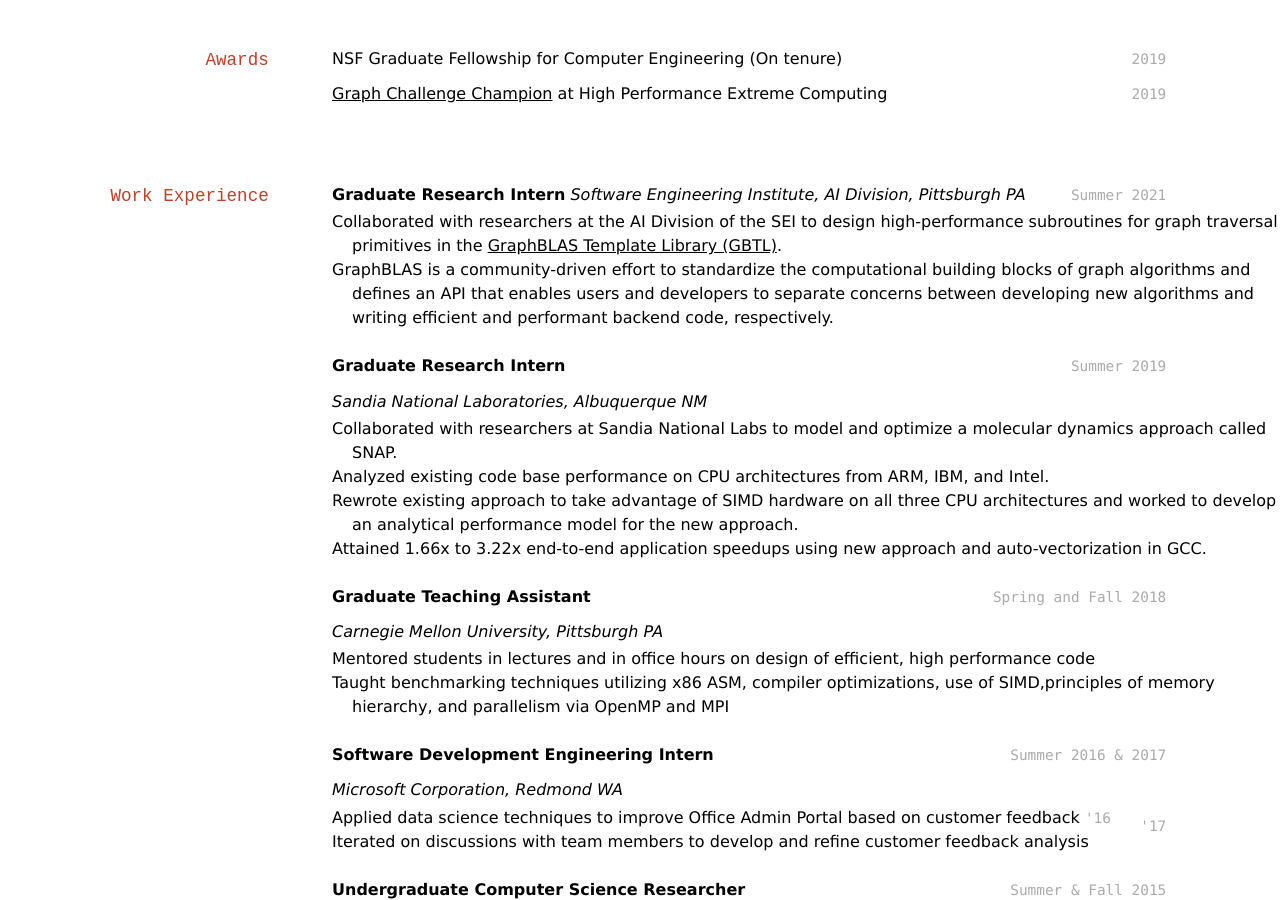
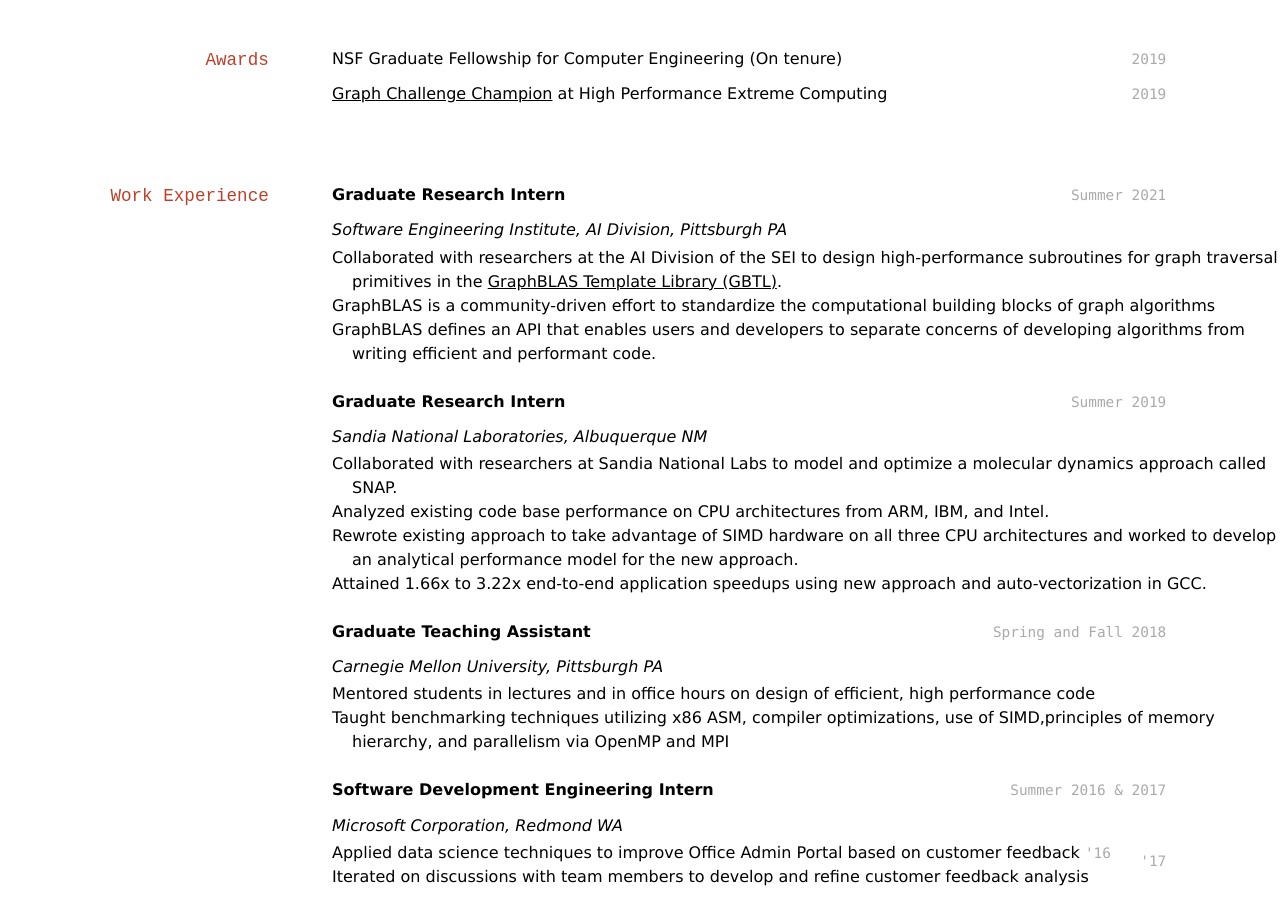
Before and after one commit to MaiaBlanco/maiablanco.github.io, a Jekyll site: the page built from resume.md, in a window 1280 px wide and 900 px high, scrolled down 1293 px. Built offline with Jekyll 4.4.1, drawn with Linux system fonts in a browser that asks for light colours; some of the changed text lies outside the part shown.

Commit message:
Fixes for resume

```diff
--- a/resume.md
+++ b/resume.md
@@ -26,7 +26,7 @@ __Rensselaer Polytechnic Institute, Troy, NY__
 
 ## Publications
 
-- \[Accepted; pending publication\] M. P. Blanco, S. McMillan, T. M. Low, "Delayed Asynchronous Iterative Graph Algorithms," to be presented at the 2021 IEEE High Performance Extreme Computing Conference (HPEC), held virtually.\\
+- \[Accepted; pending publication\] M. P. Blanco, S. McMillan, T. M. Low, "Delayed Asynchronous Iterative Graph Algorithms," to be presented at the 2021 IEEE High Performance Extreme Computing Conference (HPEC), held virtually.
 
 - Azad et al. "Evaluation of Graph Analytics Frameworks Using the GAP Benchmark Suite," 2020 IEEE International Symposium on Workload Characterization
 
@@ -50,9 +50,12 @@ NSF Graduate Fellowship for Computer Engineering (On tenure)
 ## Work Experience
 `Summer 2021`
 __Graduate Research Intern__
+
 *Software Engineering Institute, AI Division, Pittsburgh PA*
+
 - Collaborated with researchers at the AI Division of the SEI to design high-performance subroutines for graph traversal primitives in the [GraphBLAS Template Library (GBTL)](https://github.com/cmu-sei/gbtl).
-- GraphBLAS is a community-driven effort to standardize the computational building blocks of graph algorithms and defines an API that enables users and developers to separate concerns between developing new algorithms and writing efficient and performant backend code, respectively.
+- GraphBLAS is a community-driven effort to standardize the computational building blocks of graph algorithms
+- GraphBLAS defines an API that enables users and developers to separate concerns of developing algorithms from writing efficient and performant code.
 
 `Summer 2019`
 __Graduate Research Intern__
```
